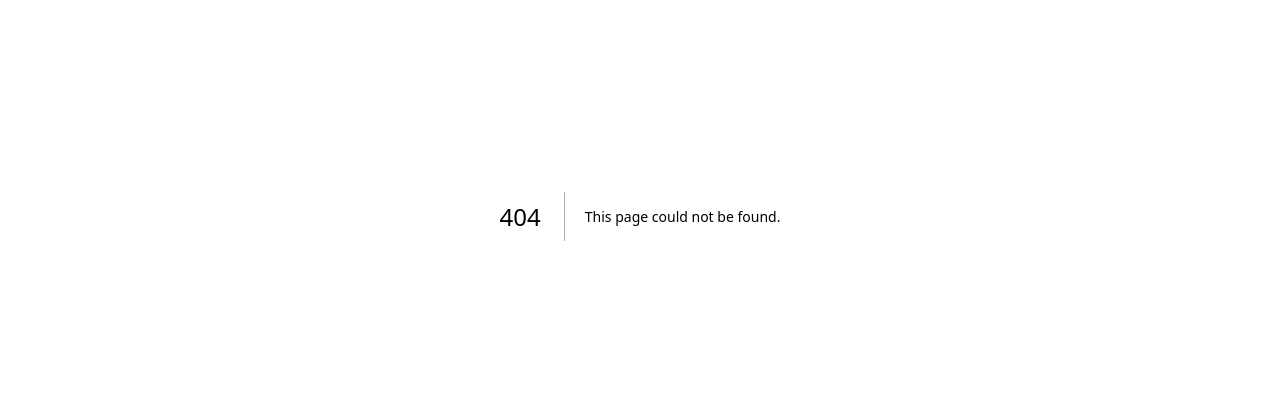
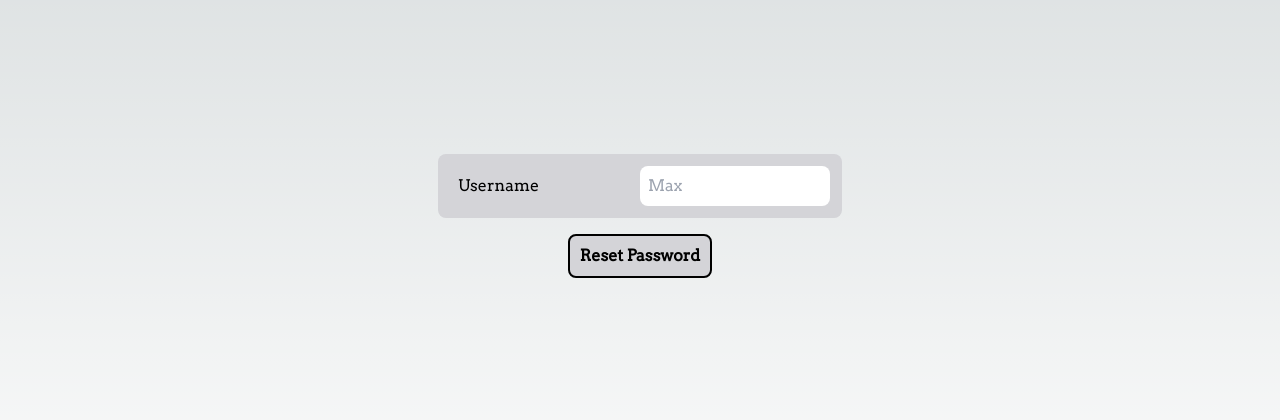
Before and after one commit to nilsfs7/fsmeet-frontend, a Next.js app: page /password/forgot in a window 1280 px wide. Before the commit this address had no page. Shown: the part 184-604 px from the top of the page. Built offline with nearby package versions, Linux system fonts and the light colour scheme.

Commit message:
add reset password function

```diff
--- a/pages/login.tsx
+++ b/pages/login.tsx
@@ -98,7 +98,7 @@ const Login: NextPage = () => {
         )}
 
         <div className="flex justify-center py-2">
-          <Link href={'/registration'}>
+          <Link href={'/password/forgot'}>
             <label className="cursor-pointer pr-4 underline">Reset password</label>
           </Link>
         </div>
--- /dev/null
+++ b/pages/password/forgot.tsx
@@ -0,0 +1,72 @@
+import { NextPage } from 'next';
+import { useState } from 'react';
+import TextButton from '@/components/common/TextButton';
+import TextInput from '@/components/common/TextInput';
+import router from 'next/router';
+
+const ForgotPassword: NextPage = () => {
+  const [username, setUsername] = useState('');
+  const [error, setError] = useState('');
+
+  const handleInputChangeUsername = (event: any) => {
+    const uname: string = event.target.value;
+    setUsername(uname.toLowerCase());
+  };
+
+  const handleInputKeypressUsername = (e: any) => {
+    if (e.keyCode === 13) {
+      handleResetClicked();
+    }
+  };
+
+  const handleResetClicked = async () => {
+    setError('');
+
+    const response = await fetch(`${process.env.NEXT_PUBLIC_BACKEND_URL}/v1/users/password/forgot`, {
+      method: 'POST',
+      body: JSON.stringify({ username: username }),
+      headers: {
+        'Content-Type': 'application/json',
+      },
+    });
+
+    if (response.status == 201) {
+      router.replace(`/password/pending`);
+    } else {
+      const error = await response.json();
+      setError(error.message);
+      console.log(error.message);
+    }
+  };
+
+  return (
+    <>
+      <div className={'flex h-screen columns-1 flex-col items-center justify-center'}>
+        <div className="m-2 flex flex-col rounded-lg bg-zinc-300 p-1">
+          <TextInput
+            id={'username'}
+            label={'Username'}
+            placeholder="Max"
+            value={username}
+            onChange={e => {
+              handleInputChangeUsername(e);
+            }}
+            onKeyDown={handleInputKeypressUsername}
+          />
+        </div>
+
+        <div className="flex justify-center py-2">
+          <TextButton text="Reset Password" onClick={handleResetClicked} />
+        </div>
+
+        {error != '' && (
+          <div className="flex justify-center py-2">
+            <label className="text-dark-red">{error}</label>
+          </div>
+        )}
+      </div>
+    </>
+  );
+};
+
+export default ForgotPassword;
--- /dev/null
+++ b/pages/password/pending.tsx
@@ -0,0 +1,22 @@
+import { NextPage } from 'next';
+import TextButton from '@/components/common/TextButton';
+import Link from 'next/link';
+
+const PasswordResetRequestPending: NextPage = () => {
+  return (
+    <>
+      <div className={'flex h-screen columns-1 flex-col items-center justify-center'}>
+        <div className="m-2">Check your mail</div>
+        <div>A reset link for was sent to you</div>
+
+        <div className="m-2 flex justify-center py-2">
+          <Link href="/">
+            <TextButton text="Back home" />
+          </Link>
+        </div>
+      </div>
+    </>
+  );
+};
+
+export default PasswordResetRequestPending;
--- /dev/null
+++ b/pages/password/reset.tsx
@@ -0,0 +1,78 @@
+import { NextPage } from 'next';
+import { useState } from 'react';
+import TextButton from '@/components/common/TextButton';
+import TextInput from '@/components/common/TextInput';
+import bcrypt from 'bcryptjs';
+import { useRouter } from 'next/router';
+
+const ResetPassword: NextPage = () => {
+  const router = useRouter();
+  const { requestToken } = router.query;
+
+  const [password, setPassword] = useState('');
+  const [error, setError] = useState('');
+
+  const handleInputChangePassword = (event: any) => {
+    const hashedPassword = bcrypt.hashSync(event.target.value, '$2a$10$CwTycUXWue0Thq9StjUM0u');
+    setPassword(hashedPassword);
+  };
+
+  const handleInputKeypressPassword = (e: any) => {
+    if (e.keyCode === 13) {
+      handleSaveClicked();
+    }
+  };
+
+  const handleSaveClicked = async () => {
+    setError('');
+
+    const response = await fetch(`${process.env.NEXT_PUBLIC_BACKEND_URL}/v1/users/password/reset`, {
+      method: 'PATCH',
+      body: JSON.stringify({ requestToken: requestToken, password: password }),
+      headers: {
+        'Content-Type': 'application/json',
+      },
+    });
+
+    console.log(response.status);
+
+    if (response.status == 200) {
+      router.replace(`/login`);
+    } else {
+      const error = await response.json();
+      setError(error.message);
+      console.log(error.message);
+    }
+  };
+
+  return (
+    <>
+      <div className={'flex h-screen columns-1 flex-col items-center justify-center'}>
+        <div className="m-2 flex flex-col rounded-lg bg-zinc-300 p-1">
+          <TextInput
+            id={'password'}
+            type={'password'}
+            label={'New password'}
+            placeholder="123"
+            onChange={e => {
+              handleInputChangePassword(e);
+            }}
+            onKeyDown={handleInputKeypressPassword}
+          />
+        </div>
+
+        <div className="flex justify-center py-2">
+          <TextButton text="Save" onClick={handleSaveClicked} />
+        </div>
+
+        {error != '' && (
+          <div className="flex justify-center py-2">
+            <label className="text-dark-red">{error}</label>
+          </div>
+        )}
+      </div>
+    </>
+  );
+};
+
+export default ResetPassword;
```
